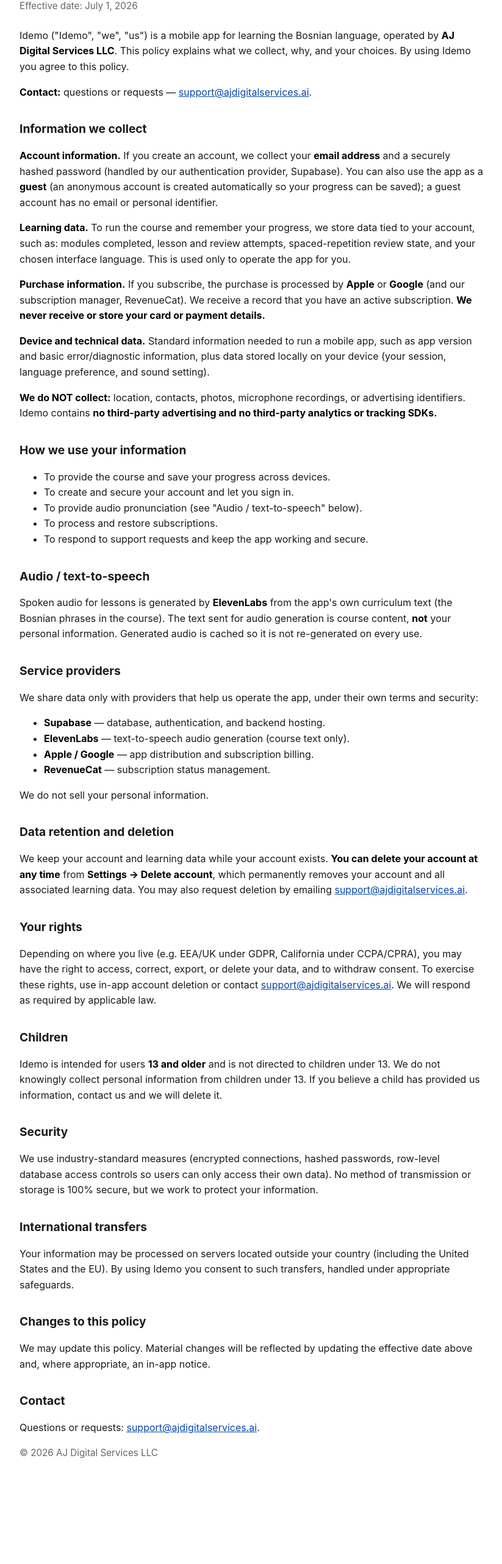
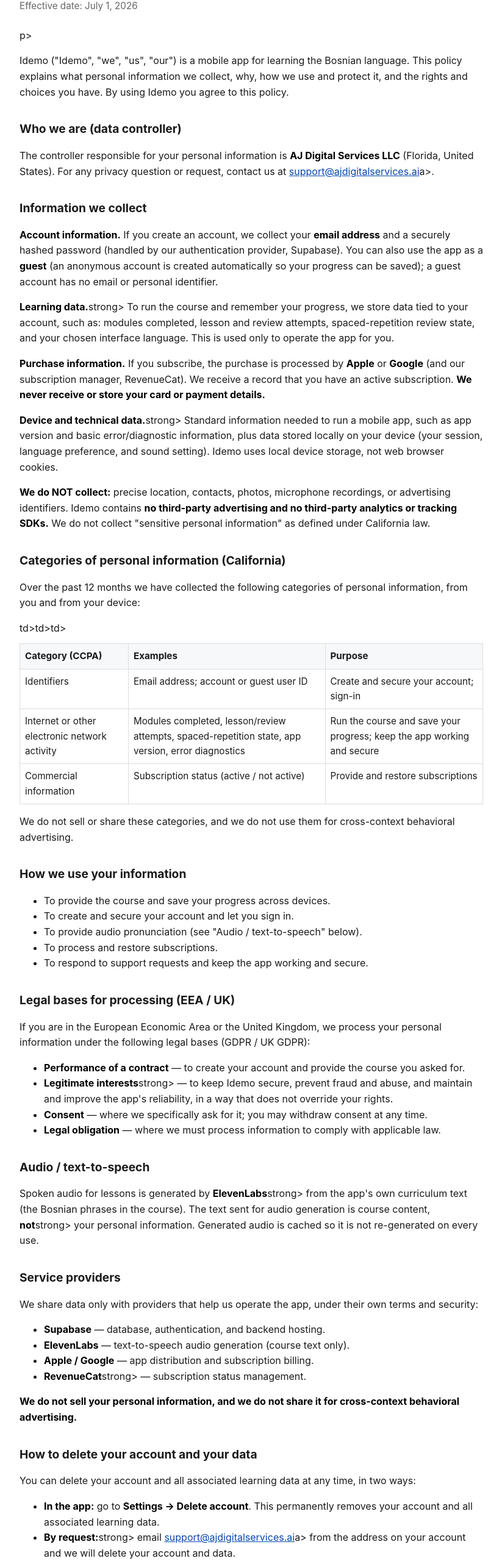
Before and after one commit to dfultz1984/idemo-legal, a plain HTML site: page privacy.html in a window 1280 px wide. Shown: the part 115-2680 px from the top of the page at 61% size, without its empty margins (228-1051 px from the left). Before the commit the page ends 2598 px from the top, so only its background shows below. Drawn offline with Linux system fonts and the light colour scheme.

Commit message:
Revise privacy policy for clarity and completeness
Updated the privacy policy to clarify data collection and usage, including the addition of new sections on data retention, rights, and security measures.

```diff
--- a/privacy.html
+++ b/privacy.html
@@ -4,19 +4,29 @@
     <meta charset="utf-8">
     <meta name="viewport" content="width=device-width, initial-scale=1">
     <title>Privacy Policy &mdash; Idemo</title>
-<style>body{font-family:-apple-system,BlinkMacSystemFont,"Segoe UI",Roboto,Helvetica,Arial,sans-serif;line-height:1.6;max-width:760px;margin:0 auto;padding:32px 20px 64px;color:#1a1a1a;background:#fff}h1{font-size:1.8rem;margin-bottom:4px}h2{font-size:1.2rem;margin-top:32px}.meta{color:#666;font-size:.95rem;margin-bottom:24px}a{color:#0645ad}strong{color:#000}@media(prefers-color-scheme:dark){body{color:#e6e6e6;background:#101418}strong{color:#fff}.meta{color:#9aa4ad}a{color:#6ea8fe}}</style>
+  <style>body{font-family:-apple-system,BlinkMacSystemFont,"Segoe UI",Roboto,Helvetica,Arial,sans-serif;line-height:1.6;max-width:760px;margin:0 auto;padding:32px 20px 64px;color:#1a1a1a;background:#fff}h1{font-size:1.8rem;margin-bottom:4px}h2{font-size:1.2rem;margin-top:32px}.meta{color:#666;font-size:.95rem;margin-bottom:24px}a{color:#0645ad}strong{color:#000}table{border-collapse:collapse;width:100%;margin:12px 0;font-size:.95rem}th,td{border:1px solid #ddd;padding:8px;text-align:left;vertical-align:top}th{background:#f6f8fa}@media(prefers-color-scheme:dark){body{color:#e6e6e6;background:#101418}strong{color:#fff}.meta{color:#9aa4ad}a{color:#6ea8fe}th,td{border-color:#30363d}th{background:#161b22}}</style>
   </head>
 <body>
   <h1>Privacy Policy for Idemo</h1>
-<p class="meta">Effective date: July 1, 2026</p>
-<p>Idemo ("Idemo", "we", "us") is a mobile app for learning the Bosnian language, operated by <strong>AJ Digital Services LLC</strong>. This policy explains what we collect, why, and your choices. By using Idemo you agree to this policy.</p>
-<p><strong>Contact:</strong> questions or requests &mdash; <a href="mailto:support@ajdigitalservices.ai">support@ajdigitalservices.ai</a>.</p>
+<p class="meta">Effective date: July 1, 2026</p>p>
+<p>Idemo ("Idemo", "we", "us", "our") is a mobile app for learning the Bosnian language. This policy explains what personal information we collect, why, how we use and protect it, and the rights and choices you have. By using Idemo you agree to this policy.</p>
+<h2>Who we are (data controller)</h2>
+<p>The controller responsible for your personal information is <strong>AJ Digital Services LLC</strong> (Florida, United States). For any privacy question or request, contact us at <a href="mailto:support@ajdigitalservices.ai">support@ajdigitalservices.ai</a>a>.</p>
 <h2>Information we collect</h2>
 <p><strong>Account information.</strong> If you create an account, we collect your <strong>email address</strong> and a securely hashed password (handled by our authentication provider, Supabase). You can also use the app as a <strong>guest</strong> (an anonymous account is created automatically so your progress can be saved); a guest account has no email or personal identifier.</p>
-<p><strong>Learning data.</strong> To run the course and remember your progress, we store data tied to your account, such as: modules completed, lesson and review attempts, spaced-repetition review state, and your chosen interface language. This is used only to operate the app for you.</p>
+<p><strong>Learning data.</strong>strong> To run the course and remember your progress, we store data tied to your account, such as: modules completed, lesson and review attempts, spaced-repetition review state, and your chosen interface language. This is used only to operate the app for you.</p>
 <p><strong>Purchase information.</strong> If you subscribe, the purchase is processed by <strong>Apple</strong> or <strong>Google</strong> (and our subscription manager, RevenueCat). We receive a record that you have an active subscription. <strong>We never receive or store your card or payment details.</strong></p>
-<p><strong>Device and technical data.</strong> Standard information needed to run a mobile app, such as app version and basic error/diagnostic information, plus data stored locally on your device (your session, language preference, and sound setting).</p>
-<p><strong>We do NOT collect:</strong> location, contacts, photos, microphone recordings, or advertising identifiers. Idemo contains <strong>no third-party advertising and no third-party analytics or tracking SDKs.</strong></p>
+<p><strong>Device and technical data.</strong>strong> Standard information needed to run a mobile app, such as app version and basic error/diagnostic information, plus data stored locally on your device (your session, language preference, and sound setting). Idemo uses local device storage, not web browser cookies.</p>
+<p><strong>We do NOT collect:</strong> precise location, contacts, photos, microphone recordings, or advertising identifiers. Idemo contains <strong>no third-party advertising and no third-party analytics or tracking SDKs.</strong> We do not collect "sensitive personal information" as defined under California law.</p>
+<h2>Categories of personal information (California)</h2>
+<p>Over the past 12 months we have collected the following categories of personal information, from you and from your device:</p>
+<table>
+  <tr><th>Category (CCPA)</th><th>Examples</th><th>Purpose</th></tr>
+<tr><td>Identifiers</td><td>Email address; account or guest user ID</td><td>Create and secure your account; sign-in</td></tr>
+<tr><td>Internet or other electronic network activity</td>td><td>Modules completed, lesson/review attempts, spaced-repetition state, app version, error diagnostics</td>td><td>Run the course and save your progress; keep the app working and secure</td>td></tr>
+<tr><td>Commercial information</td><td>Subscription status (active / not active)</td><td>Provide and restore subscriptions</td></tr>
+</table>
+<p>We do not sell or share these categories, and we do not use them for cross-context behavioral advertising.</p>
 <h2>How we use your information</h2>
 <ul>
   <li>To provide the course and save your progress across devices.</li>
@@ -25,31 +35,52 @@
 <li>To process and restore subscriptions.</li>
 <li>To respond to support requests and keep the app working and secure.</li>
 </ul>
+<h2>Legal bases for processing (EEA / UK)</h2>
+<p>If you are in the European Economic Area or the United Kingdom, we process your personal information under the following legal bases (GDPR / UK GDPR):</p>
+<ul>
+<li><strong>Performance of a contract</strong> &mdash; to create your account and provide the course you asked for.</li>
+<li><strong>Legitimate interests</strong>strong> &mdash; to keep Idemo secure, prevent fraud and abuse, and maintain and improve the app's reliability, in a way that does not override your rights.</li>
+<li><strong>Consent</strong> &mdash; where we specifically ask for it; you may withdraw consent at any time.</li>
+<li><strong>Legal obligation</strong> &mdash; where we must process information to comply with applicable law.</li>
+</ul>
 <h2>Audio / text-to-speech</h2>
-<p>Spoken audio for lessons is generated by <strong>ElevenLabs</strong> from the app's own curriculum text (the Bosnian phrases in the course). The text sent for audio generation is course content, <strong>not</strong> your personal information. Generated audio is cached so it is not re-generated on every use.</p>
+<p>Spoken audio for lessons is generated by <strong>ElevenLabs</strong>strong> from the app's own curriculum text (the Bosnian phrases in the course). The text sent for audio generation is course content, <strong>not</strong>strong> your personal information. Generated audio is cached so it is not re-generated on every use.</p>
 <h2>Service providers</h2>
 <p>We share data only with providers that help us operate the app, under their own terms and security:</p>
 <ul>
 <li><strong>Supabase</strong> &mdash; database, authentication, and backend hosting.</li>
 <li><strong>ElevenLabs</strong> &mdash; text-to-speech audio generation (course text only).</li>
 <li><strong>Apple / Google</strong> &mdash; app distribution and subscription billing.</li>
-<li><strong>RevenueCat</strong> &mdash; subscription status management.</li>
+<li><strong>RevenueCat</strong>strong> &mdash; subscription status management.</li>
 </ul>
-<p>We do not sell your personal information.</p>
-<h2>Data retention and deletion</h2>
-<p>We keep your account and learning data while your account exists. <strong>You can delete your account at any time</strong> from <strong>Settings &rarr; Delete account</strong>, which permanently removes your account and all associated learning data. You may also request deletion by emailing <a href="mailto:support@ajdigitalservices.ai">support@ajdigitalservices.ai</a>.</p>
-<h2>Your rights</h2>
-<p>Depending on where you live (e.g. EEA/UK under GDPR, California under CCPA/CPRA), you may have the right to access, correct, export, or delete your data, and to withdraw consent. To exercise these rights, use in-app account deletion or contact <a href="mailto:support@ajdigitalservices.ai">support@ajdigitalservices.ai</a>. We will respond as required by applicable law.</p>
+<p><strong>We do not sell your personal information, and we do not share it for cross-context behavioral advertising.</strong></p>
+<h2>How to delete your account and your data</h2>
+<p>You can delete your account and all associated learning data at any time, in two ways:</p>
+<ul>
+<li><strong>In the app:</strong> go to <strong>Settings &rarr; Delete account</strong>. This permanently removes your account and all associated learning data.</li>
+<li><strong>By request:</strong>strong> email <a href="mailto:support@ajdigitalservices.ai">support@ajdigitalservices.ai</a>a> from the address on your account and we will delete your account and data.</li>
+</ul>
+<p>When you delete your account, we delete your personal data from our systems and instruct our processors to do the same. We may retain a limited amount of information where necessary for security, fraud prevention, or to comply with a legal obligation, and only for as long as needed for that purpose.</p>
+<h2>Data retention</h2>
+<p>We keep your account and learning data for as long as your account exists, so we can provide the service and remember your progress. When you delete your account (see above), we delete that data, subject to the limited exceptions described there.</p>
+<h2>Your privacy rights</h2>
+<p><strong>EEA / UK (GDPR).</strong> You have the right to access, correct, delete, restrict, or object to our processing of your personal information; to data portability; and to withdraw consent where processing is based on consent. You also have the right to lodge a complaint with your local data protection supervisory authority.</p>
+<p><strong>California (CCPA / CPRA).</strong> You have the right to know what personal information we collect and how we use it; to request deletion or correction of your personal information; to opt out of the sale or sharing of personal information (<strong>we do not sell or share it</strong>); to limit the use of sensitive personal information (<strong>we do not collect it</strong>); and to not be discriminated against for exercising your rights.</p>
+<p>To exercise any of these rights, use in-app account deletion or contact <a href="mailto:support@ajdigitalservices.ai">support@ajdigitalservices.ai</a>a>. We will verify your request against your account and respond as required by applicable law. You may use an authorized agent where the law permits.</p>
 <h2>Children</h2>
-<p>Idemo is intended for users <strong>13 and older</strong> and is not directed to children under 13. We do not knowingly collect personal information from children under 13. If you believe a child has provided us information, contact us and we will delete it.</p>
+<p>Idemo is intended for users <strong>13 and older</strong> and is not directed to children under 13. We do not knowingly collect personal information from children under 13. If you believe a child under 13 has provided us information, contact us and we will delete it.</p>
 <h2>Security</h2>
-<p>We use industry-standard measures (encrypted connections, hashed passwords, row-level database access controls so users can only access their own data). No method of transmission or storage is 100% secure, but we work to protect your information.</p>
+<p>We use industry-standard measures (encrypted connections, hashed passwords, and row-level database access controls so users can only access their own data). No method of transmission or storage is 100% secure, but we work to protect your information.</p>
 <h2>International transfers</h2>
-<p>Your information may be processed on servers located outside your country (including the United States and the EU). By using Idemo you consent to such transfers, handled under appropriate safeguards.</p>
+<p>Your information may be processed on servers located outside your country, including in the United States and the European Union. Where we transfer personal information across borders, we rely on appropriate safeguards such as the European Commission's Standard Contractual Clauses or an equivalent mechanism.</p>
 <h2>Changes to this policy</h2>
 <p>We may update this policy. Material changes will be reflected by updating the effective date above and, where appropriate, an in-app notice.</p>
 <h2>Contact</h2>
-<p>Questions or requests: <a href="mailto:support@ajdigitalservices.ai">support@ajdigitalservices.ai</a>.</p>
+<p>Questions or requests: <a href="mailto:support@ajdigitalservices.ai">support@ajdigitalservices.ai</a>a> (AJ Digital Services LLC, Florida, United States).</p>
 <p class="meta">&copy; 2026 AJ Digital Services LLC</p>
 </body>
-</html>
+</html>html></strong></p></p></strong></strong></p></p></li></strong></strong></li></p></p></li></strong></strong></li></li></p></p></strong></strong></li></li></strong></p></li></li>
+</ul></p></td></td></tr></tr></td></td></tr></th></th></tr>
+</table></p></strong></strong></p></p></strong></strong></p></p></strong></strong></p></p></h1>
+</body></style></title>
+  </head>
```
Lines whose indentation alone changed are shown as unchanged.
